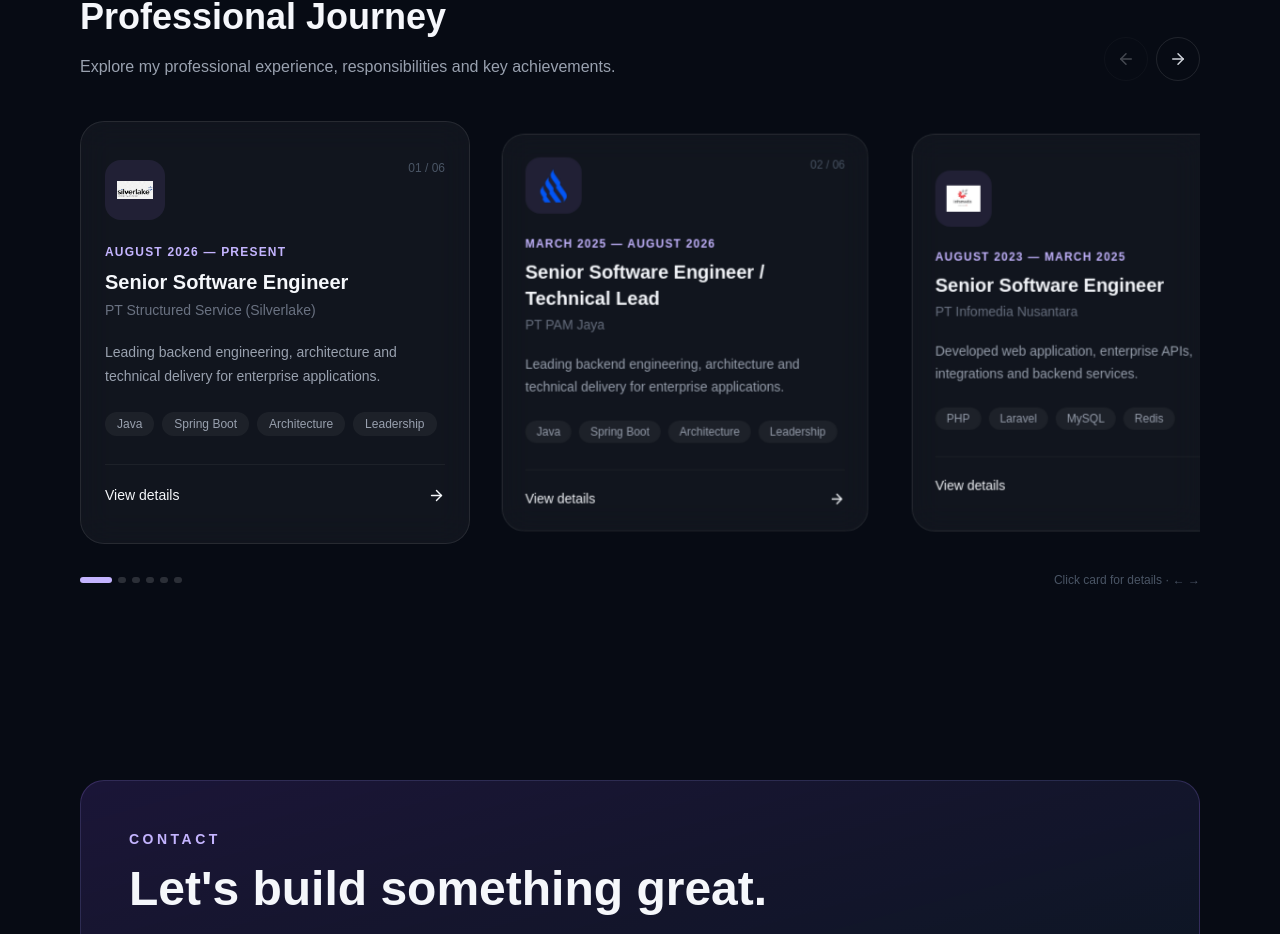
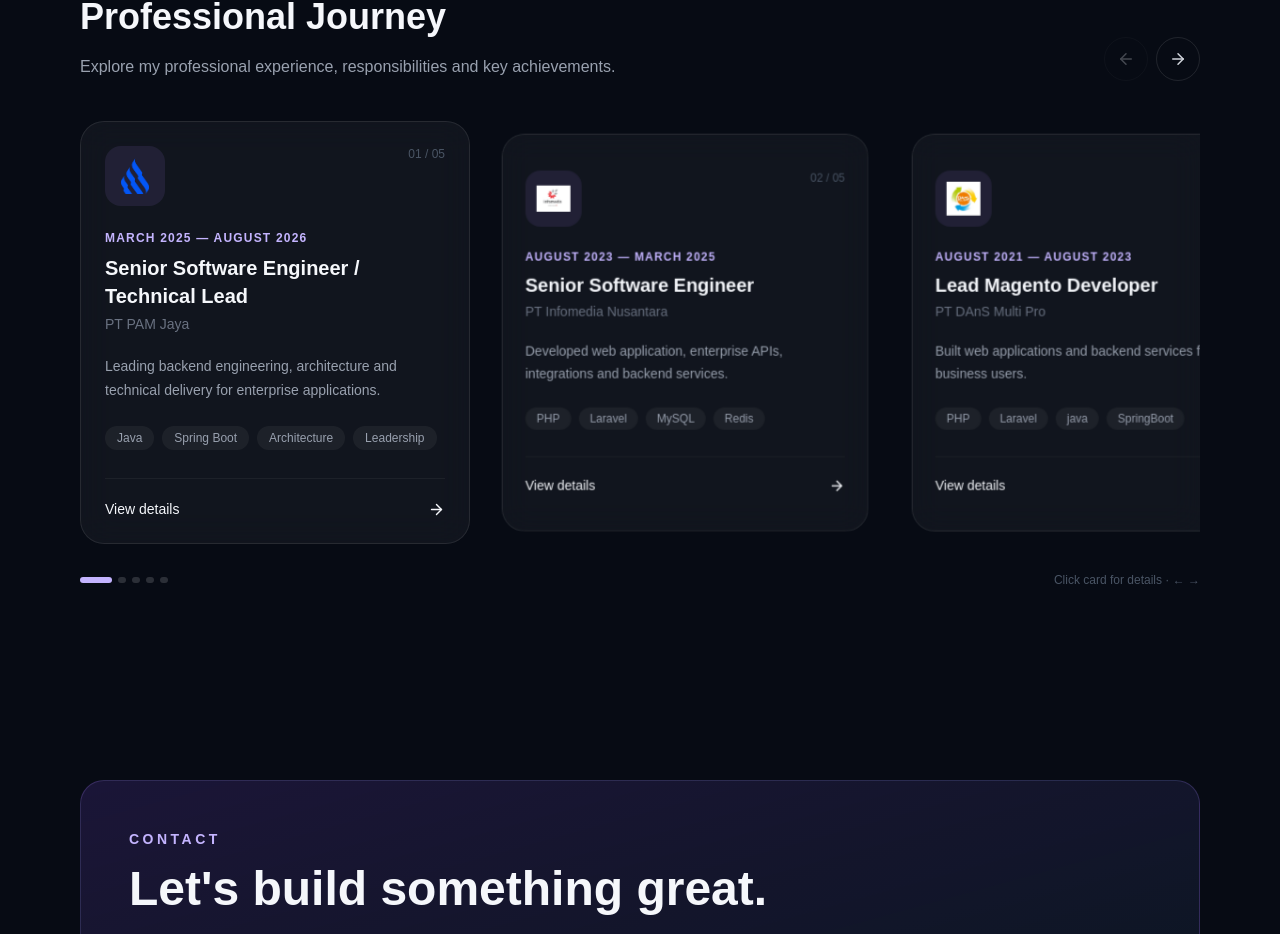
Before and after one commit to hasbi001/portofolio, a Next.js app: page / in a window 1280 px wide. Shown: the part 3408-4342 px from the top of the page. Built offline with nearby package versions, Linux system fonts and the light colour scheme.

Commit message:
Comment out experience details in page.jsx
hide experience

```diff
--- a/app/page.jsx
+++ b/app/page.jsx
@@ -163,52 +163,52 @@ const projects = [
 ];
 
 const experiences = [
-  {
-    id: "exp-1",
+  // {
+  //   id: "exp-1",
 
-    icon: "/images/icon-silverlake.png",
+  //   icon: "/images/icon-silverlake.png",
 
-    period: "August 2026 — Present",
+  //   period: "August 2026 — Present",
 
-    title:
-      "Senior Software Engineer",
+  //   title:
+  //     "Senior Software Engineer",
 
-    company:
-      "PT Structured Service (Silverlake)",
+  //   company:
+  //     "PT Structured Service (Silverlake)",
 
-    summary:
-      "Leading backend engineering, architecture and technical delivery for enterprise applications.",
+  //   summary:
+  //     "Leading backend engineering, architecture and technical delivery for enterprise applications.",
 
-    description:
-      "Responsible for technical direction, Frontend development, backend architecture, development standards and delivery of scalable enterprise software.",
+  //   description:
+  //     "Responsible for technical direction, Frontend development, backend architecture, development standards and delivery of scalable enterprise software.",
 
-    tags: [
-      "Java",
-      "Spring Boot",
-      "Architecture",
-      "Leadership",
-      "Microservices",
-      "RabbitMQ/Kafka",
-      "Elastic Search",
-      "React.js",
-      "Project management",
-      "Redis",
-      "Git"
-    ],
+  //   tags: [
+  //     "Java",
+  //     "Spring Boot",
+  //     "Architecture",
+  //     "Leadership",
+  //     "Microservices",
+  //     "RabbitMQ/Kafka",
+  //     "Elastic Search",
+  //     "React.js",
+  //     "Project management",
+  //     "Redis",
+  //     "Git"
+  //   ],
 
-    responsibilities: [
-      "1. Led 5 developers across backend and frontend development",
-      "2. Reduced Oracle query execution time by 30% through indexing strategy and SQL optimization",
-      "3. Built interactive dashboards for transaction monitoring and reporting",
-      "4. Presented technicalsolutions and project progressto stakeholders and clients",
-      "5. Conducted thorough code reviews to identify potential areas for improvement, ultimately enhancing code quality across all projects handled by the team."
-    ],
+  //   responsibilities: [
+  //     "1. Led 5 developers across backend and frontend development",
+  //     "2. Reduced Oracle query execution time by 30% through indexing strategy and SQL optimization",
+  //     "3. Built interactive dashboards for transaction monitoring and reporting",
+  //     "4. Presented technicalsolutions and project progressto stakeholders and clients",
+  //     "5. Conducted thorough code reviews to identify potential areas for improvement, ultimately enhancing code quality across all projects handled by the team."
+  //   ],
 
-    achievements: [
-      "Improved maintainability through cleaner architecture.",
-      "Standardized development practices.",
-    ],
-  },
+  //   achievements: [
+  //     "Improved maintainability through cleaner architecture.",
+  //     "Standardized development practices.",
+  //   ],
+  // },
 
   {
     id: "exp-2",
```
